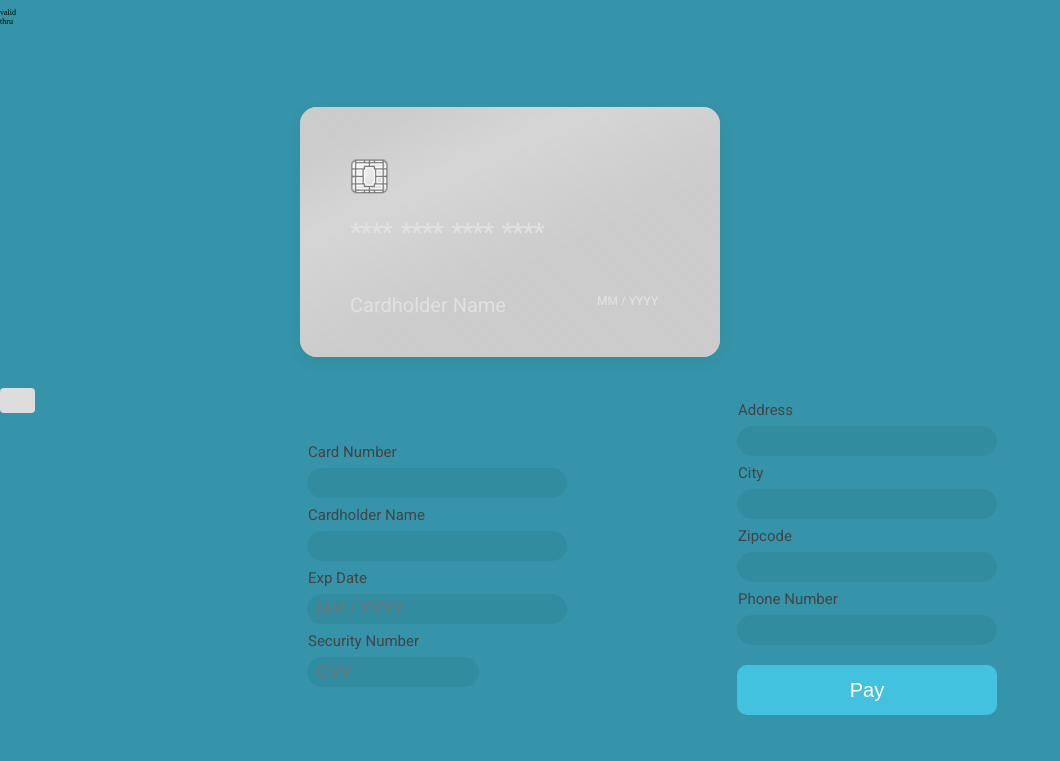
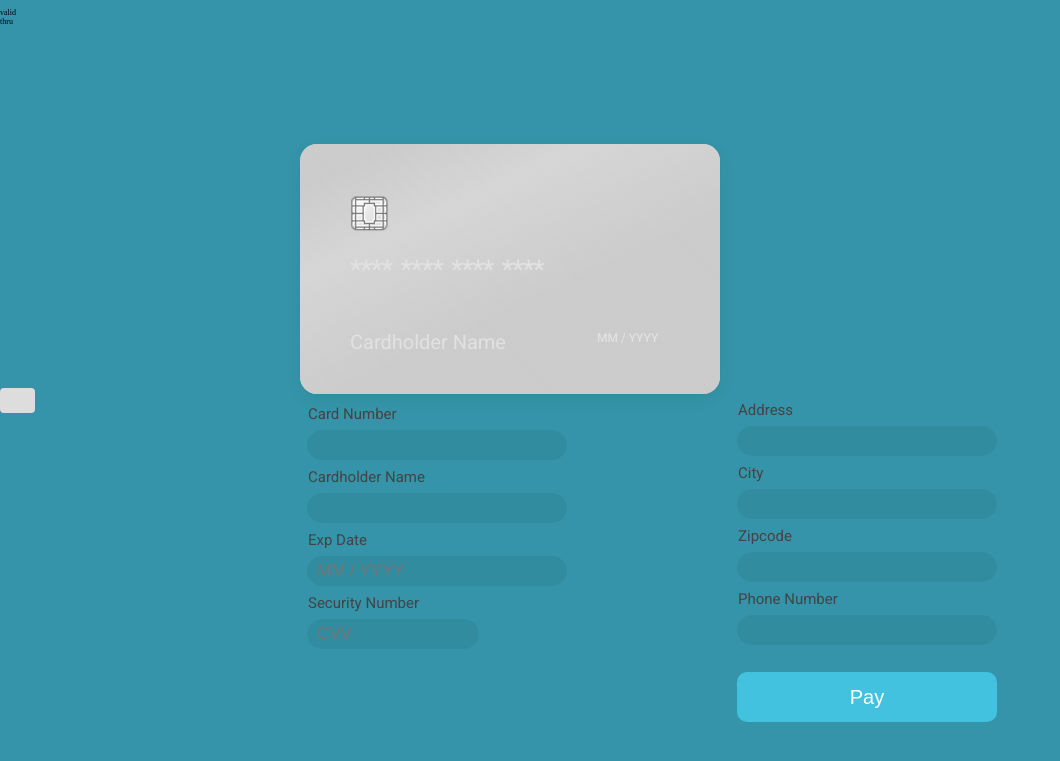
Before and after one commit to priscillaam/webdevproj4, a PHP site: page /src/checkout.html in a window 1280 px wide. Shown: the top 761 px of the page, without its empty margins (0-1060 px from the left). Run offline with PHP 8.4, Linux system fonts and the light colour scheme; some libraries are stand-ins or nearby versions.

Commit message:
columns are aligned better, but some buttons are not centered

```diff
--- a/css/card.css
+++ b/css/card.css
@@ -37,12 +37,13 @@ body{
       position: relative;
       width: 420px;
       height: 250px;
-      margin-bottom: 85px;
+      margin-bottom: 10px;
       margin-right: 10px;
       border-radius: 17px;
       box-shadow: 0 5px 20px -5px rgba(0,0,0,0.1);
       transition: all 1s;
       transform-style: preserve-3d;
+      justify-content:center;
       /*background-color: #cacaca;*/
     }
         .front{
@@ -248,6 +249,7 @@ background-size:contain;
   height:0px;
 
 }
-#subutton{
-  align-items:center;
+#subbutton{
+  display:flex;
+  justify-content:center;
 }
```
